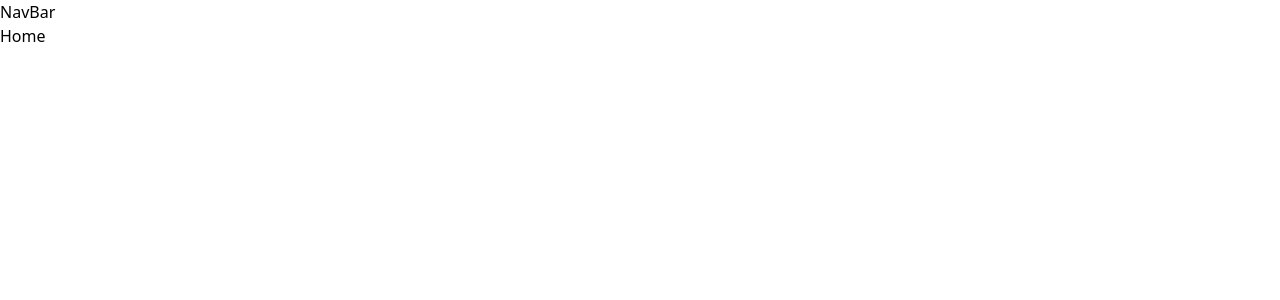
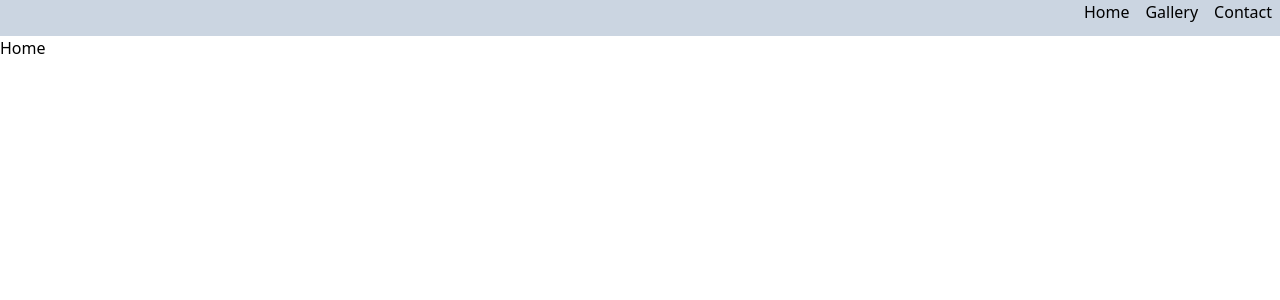
Before and after one commit to kadeesterline/madelyn-portfolio, a React (Create React App) app: page / in a window 1280 px wide. Shown: the top 300 px of the page. Built offline with nearby package versions, Linux system fonts and the light colour scheme.

Commit message:
adds navbar

```diff
--- a/src/Components/NavBar.jsx
+++ b/src/Components/NavBar.jsx
@@ -1,7 +1,22 @@
 import React from "react";
+import { Link, NavLink } from "react-router-dom";
 
 function NavBar() {
-  return <div>NavBar</div>;
+  return (
+    <div id="navbar" className="bg-slate-300 h-9 w-100">
+      <nav className="flex justify-end">
+        <NavLink className="px-2 py-1/2" to="/">
+          Home
+        </NavLink>
+        <NavLink className="px-2 py-1/2" to="/gallery">
+          Gallery
+        </NavLink>
+        <NavLink className="px-2 py-1/2" to="/contact">
+          Contact
+        </NavLink>
+      </nav>
+    </div>
+  );
 }
 
 export default NavBar;
```
